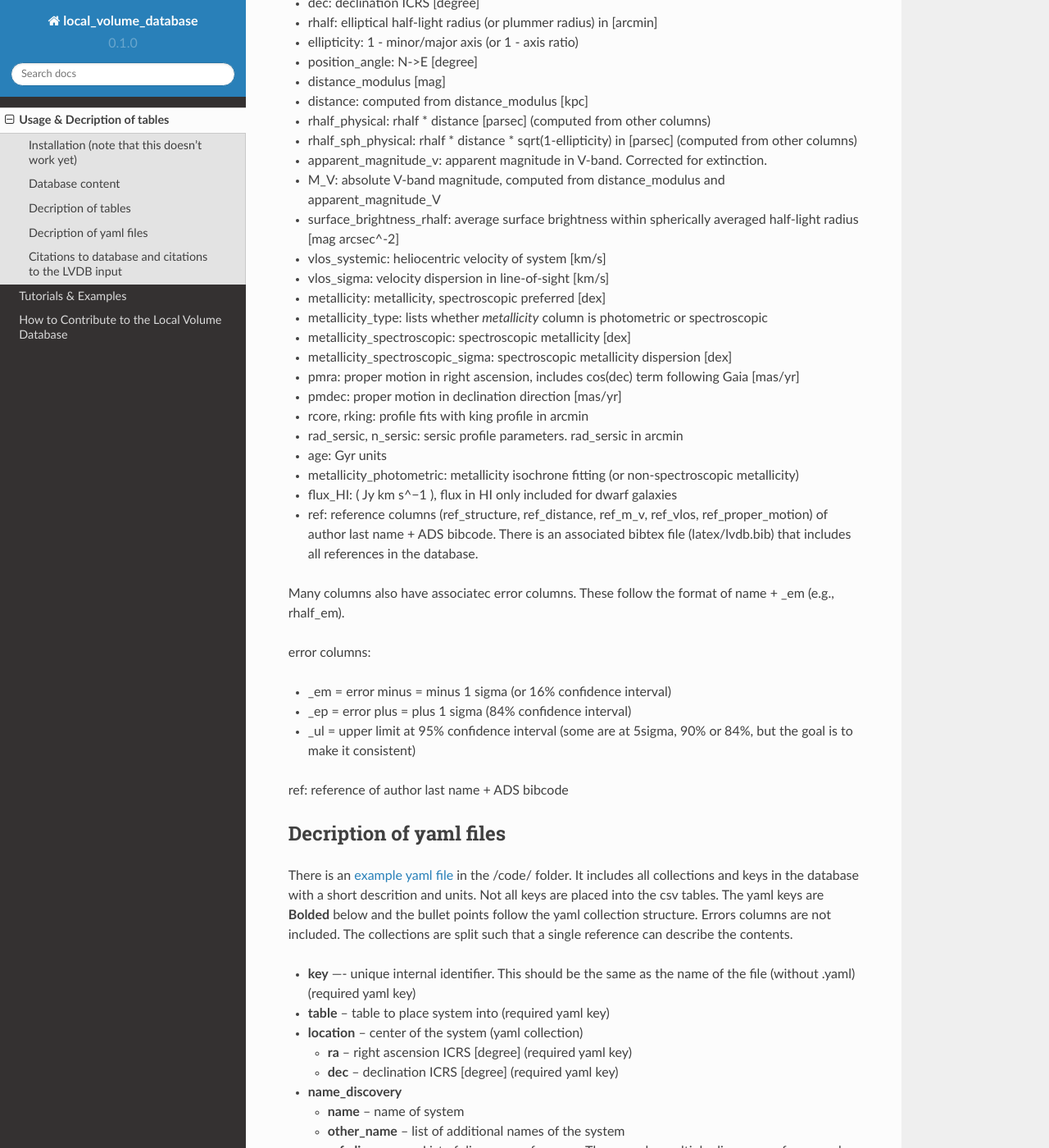
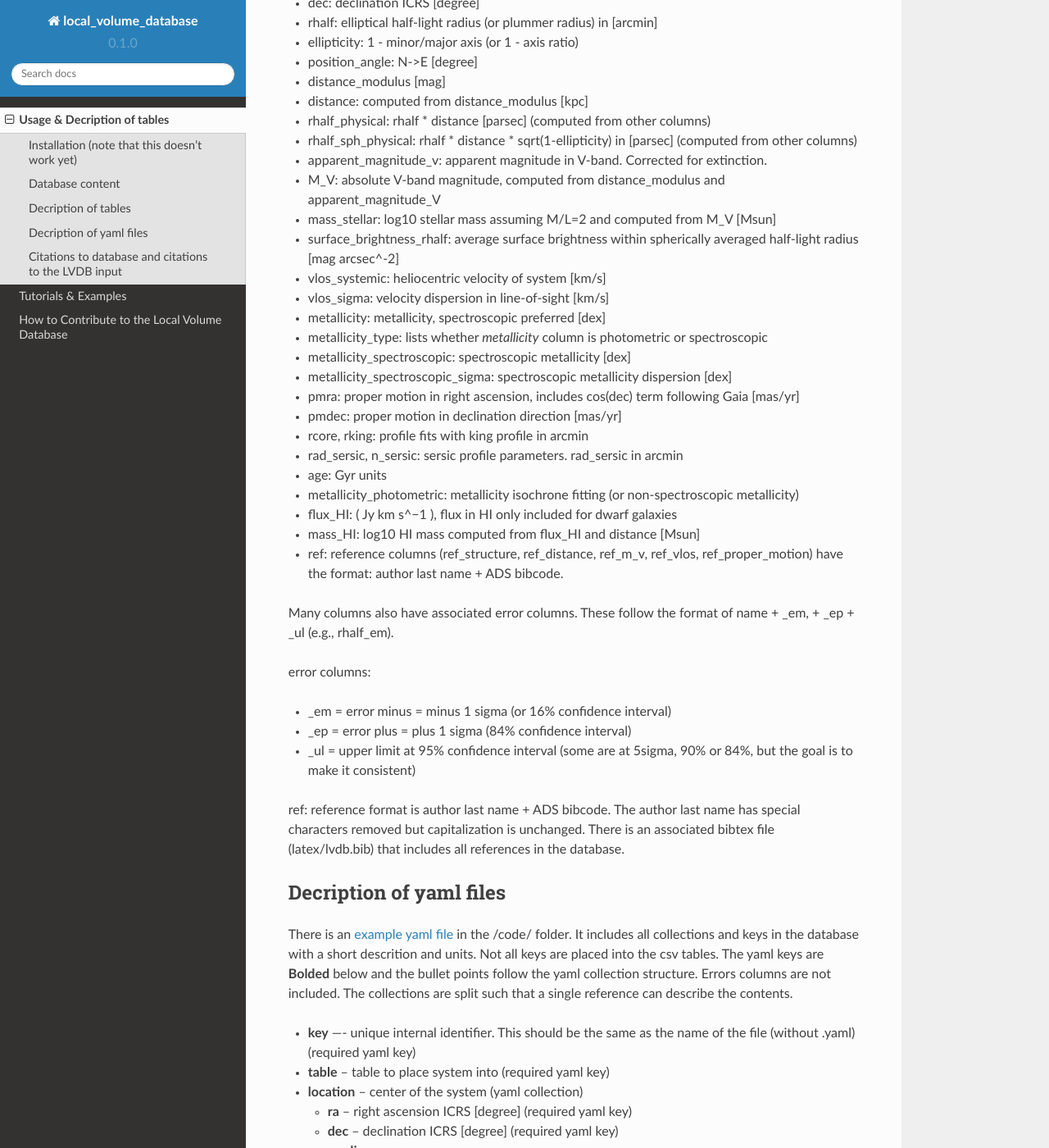
Before and after one commit to apace7/local_volume_database, a Sphinx documentation site: the page built from docs/source/usage.rst, in a window 1280 px wide and 1400 px high, scrolled down 1614 px. Shown: the whole window at 82% size. Built offline with Sphinx 7.4.7 and the Read the Docs theme 2.0.0, drawn with Linux system fonts in a browser that asks for light colours; pages that are not in the unit, such as notebooks, are missing from menus; some of the changed text lies outside the part shown.

Commit message:
add stellar mass as value added column to all tables

```diff
--- a/docs/source/usage.rst
+++ b/docs/source/usage.rst
@@ -69,6 +69,7 @@ columns:
 * rhalf_sph_physical: rhalf * distance * sqrt(1-ellipticity) in [parsec] (computed from other columns)
 * apparent_magnitude_v: apparent magnitude in V-band. Corrected for extinction.
 * M_V: absolute V-band magnitude, computed from distance_modulus and apparent_magnitude_V
+* mass_stellar: log10 stellar mass assuming M/L=2 and computed from M_V [Msun]
 * surface_brightness_rhalf: average surface brightness within spherically averaged half-light radius [mag arcsec^-2]
 * vlos_systemic: heliocentric velocity of system [km/s]
 * vlos_sigma: velocity dispersion in line-of-sight [km/s]
@@ -83,9 +84,10 @@ columns:
 * age: Gyr units
 * metallicity_photometric: metallicity isochrone fitting (or non-spectroscopic metallicity)
 * flux_HI: ( Jy km s^−1 ), flux in HI only included for dwarf galaxies
-* ref: reference columns (ref_structure, ref_distance, ref_m_v, ref_vlos, ref_proper_motion) of author last name + ADS bibcode. There is an associated bibtex file (latex/lvdb.bib) that includes all references in the database.
+* mass_HI: log10 HI mass computed from flux_HI and distance [Msun]
+* ref: reference columns (ref_structure, ref_distance, ref_m_v, ref_vlos, ref_proper_motion) have the format: author last name + ADS bibcode.
 
-Many columns also have associatec error columns. These follow the format of name + _em (e.g., rhalf_em).
+Many columns also have associated error columns. These follow the format of name + _em, + _ep + _ul (e.g., rhalf_em).
 
 error columns:
 
@@ -93,7 +95,8 @@ error columns:
 * _ep = error plus = plus 1 sigma (84% confidence interval)
 * _ul = upper limit at 95% confidence interval (some are at 5sigma, 90% or 84%, but the goal is to make it consistent)
 
-ref: reference of author last name + ADS bibcode
+ref: reference format is author last name + ADS bibcode. The author last name has special characters removed but capitalization is unchanged.
+There is an associated bibtex file (latex/lvdb.bib) that includes all references in the database.
 
 Decription of yaml files
 ------------------------
@@ -212,7 +215,7 @@ The collections are split such that a single reference can describe the contents
 Citations to database and citations to the LVDB input
 -----------------------------
 
-The LVDB is set up to enable citations to the analysis and papers that serves as input to the LVDB. All reference columns (**ref_**) follow the same format of author last name + `NASA ADS bibcode <https://ui.adsabs.harvard.edu/>`_. There is a BibTeX file (`table/lvdb.bib <https://github.com/apace7/local_volume_database/blob/main/table/lvdb.bib>`_) with BibTeX entries from ADS with the key matching the LVDB reference column. There is an `ADS public library <https://ui.adsabs.harvard.edu/public-libraries/fVKkEJbdRyCmscCOwzsz6w>`_ that contains many of the input papers to the LVDB (with the goal to eventually contain all papers in the LVDB).  Papers replaced in the future will likely not be removed.
+The LVDB is set up to enable citations to the analysis and papers that serves as input to the LVDB. All reference columns (**ref_**) follow the same format of author last name (removed of special characters) + `NASA ADS bibcode <https://ui.adsabs.harvard.edu/>`_. There is a BibTeX file (`table/lvdb.bib <https://github.com/apace7/local_volume_database/blob/main/table/lvdb.bib>`_) with BibTeX entries from ADS with the key matching the LVDB reference column. There is an `ADS public library <https://ui.adsabs.harvard.edu/public-libraries/fVKkEJbdRyCmscCOwzsz6w>`_ that contains many of the input papers to the LVDB (with the goal to eventually contain all papers in the LVDB).  Papers replaced in the future will likely not be removed.
 The example notebook `example_notebooks/example_latex_citations.ipynb/ <https://github.com/apace7/local_volume_database/blob/main/example_notebooks/example_latex_citations.ipynb>`_ contains an example of creating a latex table with citations using the LVDB.
 
 As ADS bibcode are a fixed length of 19 characters, the ADS bibcode can be retrieved from the LVDB reference columns.  Other public tools such as  `adstex <https://github.com/yymao/adstex>`_ can be used to create bibtex files.
```
Also changed, not shown: 10 other files.
